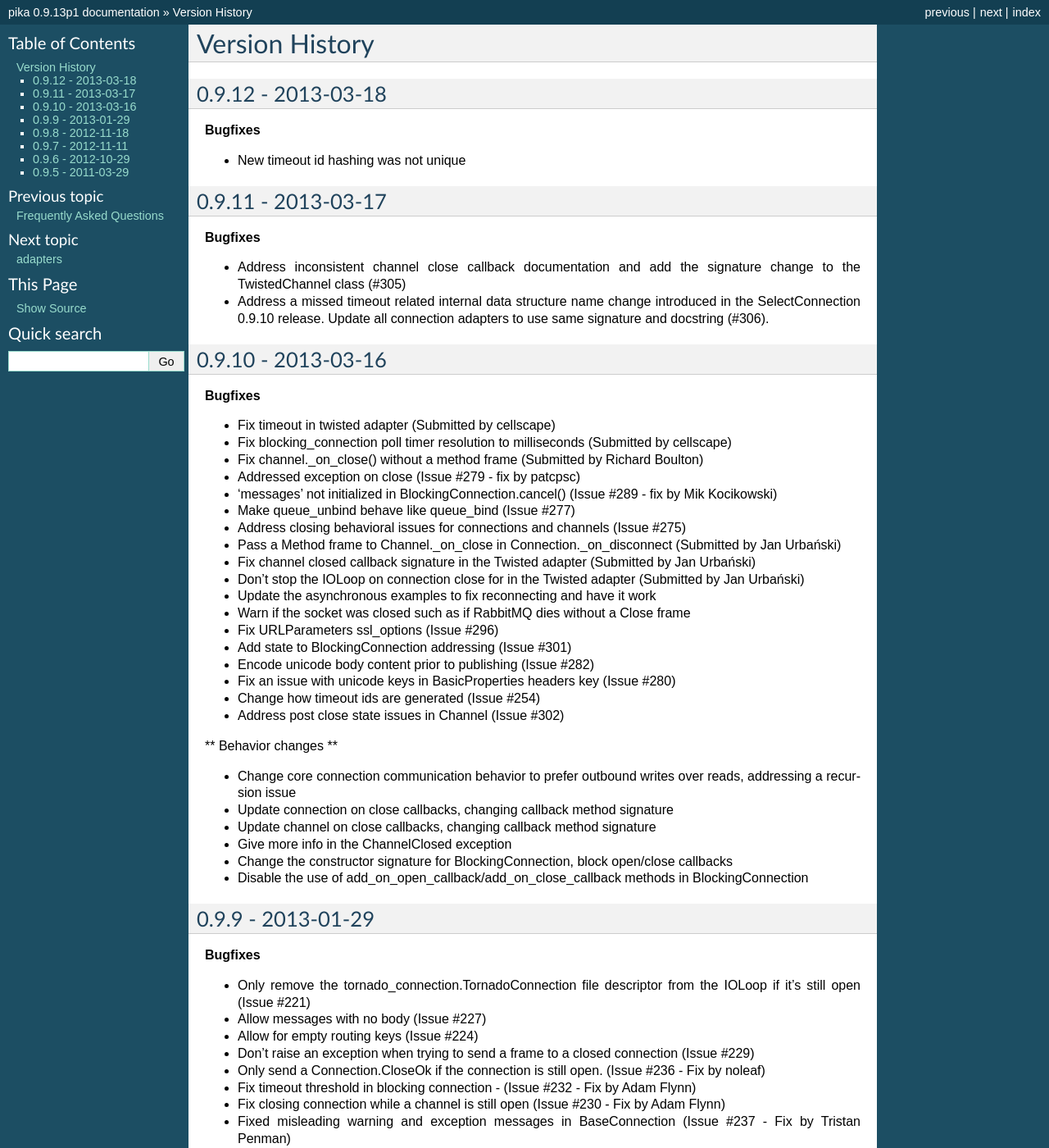
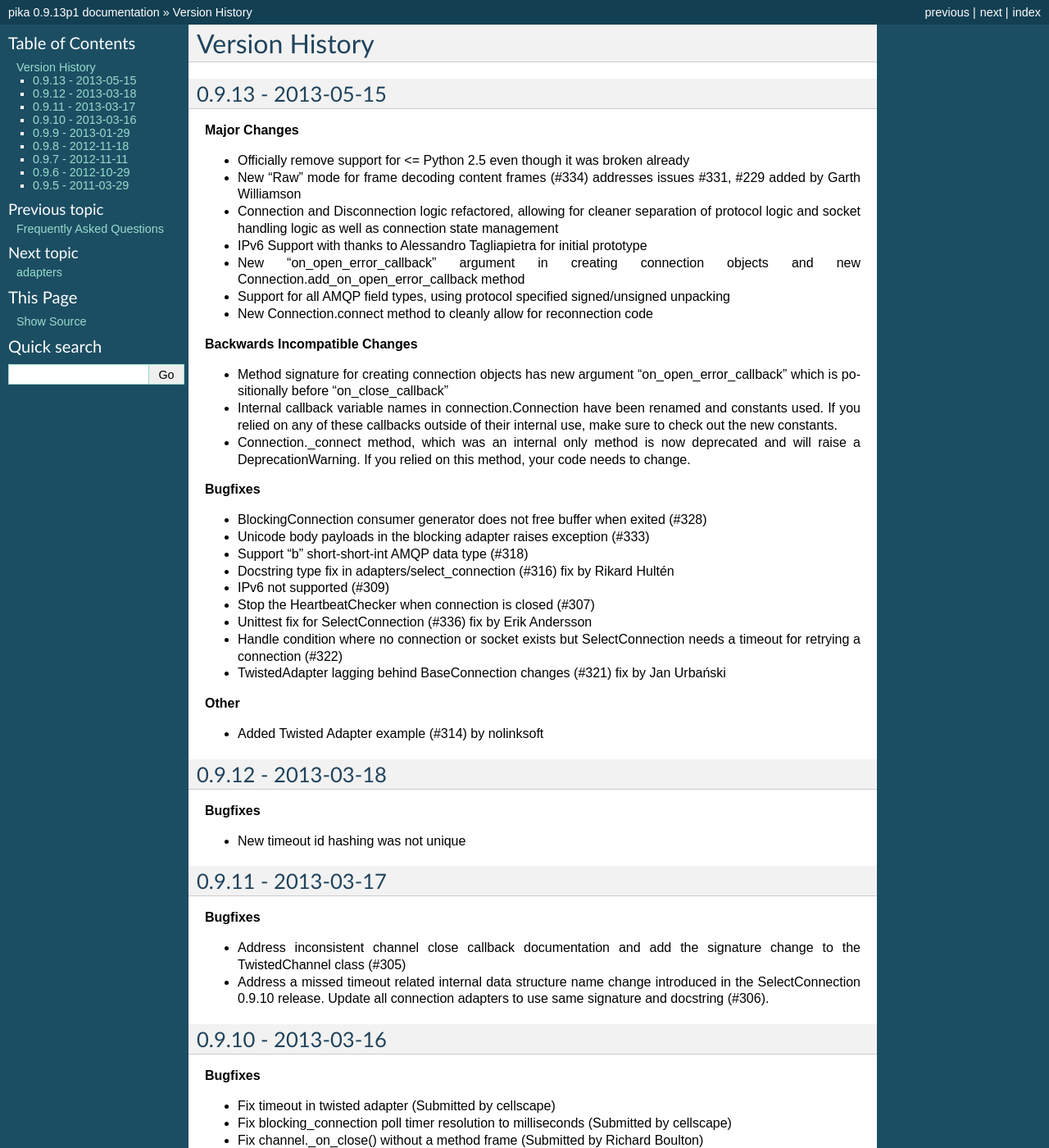
Before and after one commit to pika/pika, a Sphinx documentation site: the page built from docs/version_history.rst, in a window 1280 px wide and 1400 px high. Shown: the whole window at 82% size. Built offline with Sphinx 7.4.7, drawn with Linux system fonts in a browser that asks for light colours; pages that are not in the unit, such as notebooks, are missing from menus.

Commit message:
Update the index and version history for 0.9.13

```diff
--- a/docs/version_history.rst
+++ b/docs/version_history.rst
@@ -1,5 +1,39 @@
 Version History
 ===============
+
+0.9.13 - 2013-05-15
+-------------------
+**Major Changes**
+
+- Officially remove support for <= Python 2.5 even though it was broken already
+- New "Raw" mode for frame decoding content frames (#334) addresses issues #331, #229 added by Garth Williamson
+- Connection and Disconnection logic refactored, allowing for cleaner separation of protocol logic and socket handling logic as well as connection state management
+- IPv6 Support with thanks to Alessandro Tagliapietra for initial prototype
+- New "on_open_error_callback" argument in creating connection objects and new Connection.add_on_open_error_callback method
+- Support for all AMQP field types, using protocol specified signed/unsigned unpacking
+- New Connection.connect method to cleanly allow for reconnection code
+
+**Backwards Incompatible Changes**
+
+- Method signature for creating connection objects has new argument "on_open_error_callback" which is positionally before "on_close_callback"
+- Internal callback variable names in connection.Connection have been renamed and constants used. If you relied on any of these callbacks outside of their internal use, make sure to check out the new constants.
+- Connection._connect method, which was an internal only method is now deprecated and will raise a DeprecationWarning. If you relied on this method, your code needs to change.
+
+**Bugfixes**
+
+- BlockingConnection consumer generator does not free buffer when exited (#328)
+- Unicode body payloads in the blocking adapter raises exception (#333)
+- Support "b" short-short-int AMQP data type (#318)
+- Docstring type fix in adapters/select_connection (#316) fix by Rikard Hultén
+- IPv6 not supported (#309)
+- Stop the HeartbeatChecker when connection is closed (#307)
+- Unittest fix for SelectConnection (#336) fix by Erik Andersson
+- Handle condition where no connection or socket exists but SelectConnection needs a timeout for retrying a connection (#322)
+- TwistedAdapter lagging behind BaseConnection changes (#321) fix by Jan Urbański
+
+**Other**
+
+- Added Twisted Adapter example (#314) by nolinksoft
 
 0.9.12 - 2013-03-18
 -------------------
```
Also changed, not shown: docs/index.rst (+13 -2 lines).
